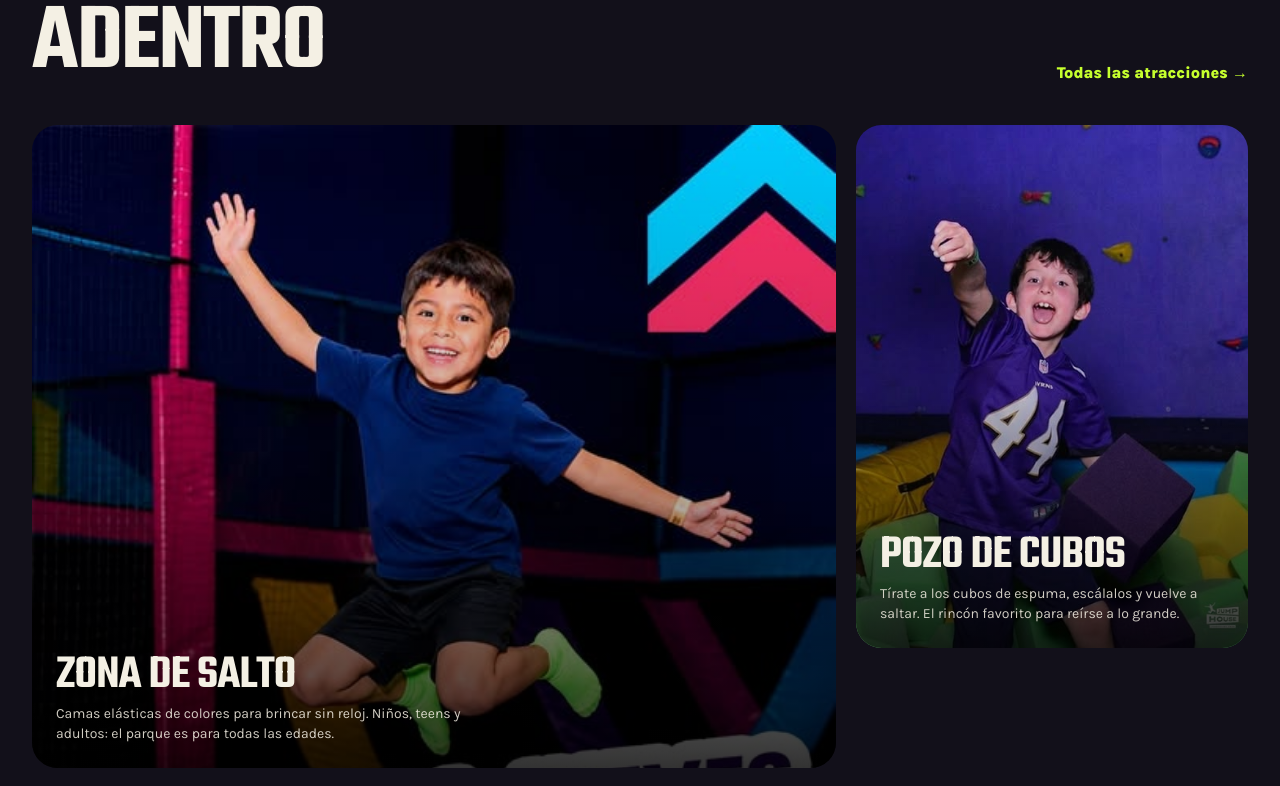
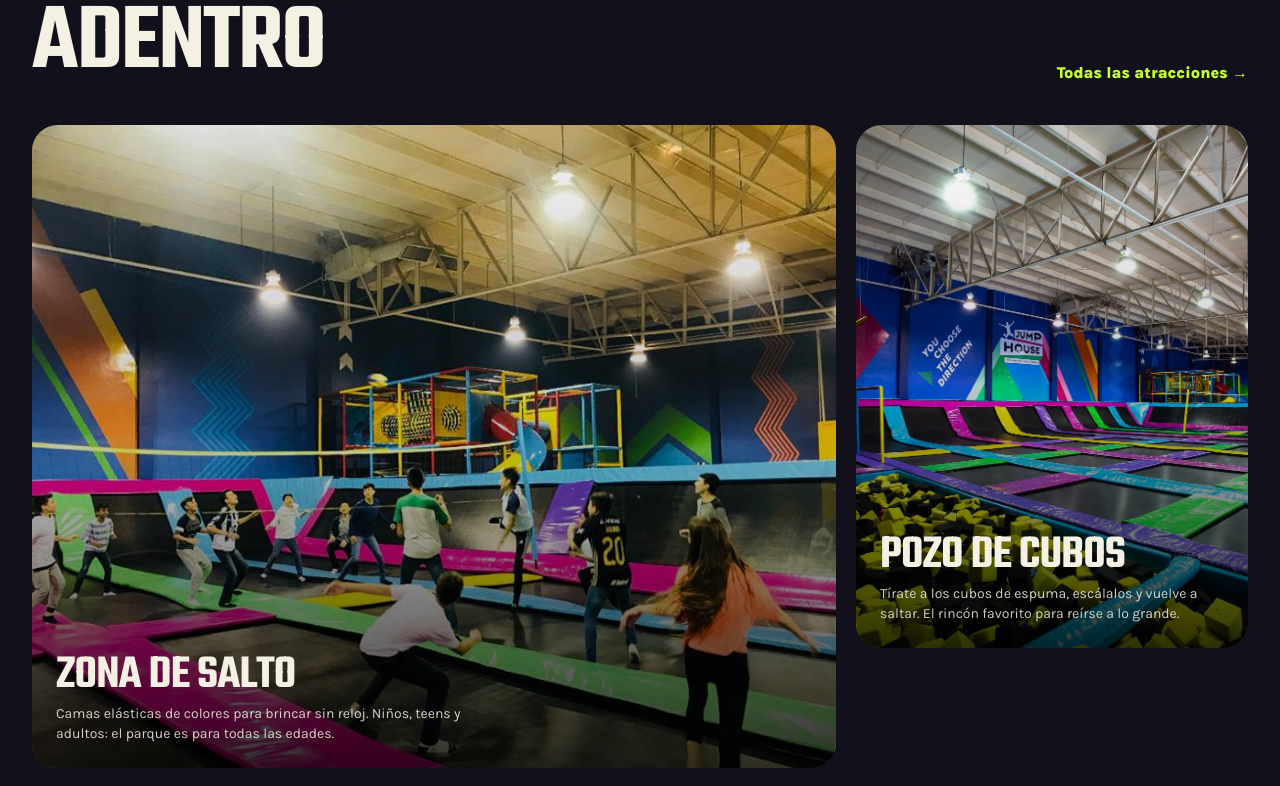
Before and after one commit to alfonsoestradav/jumphouse-mx, a Next.js app: page / in a window 1280 px wide. Shown: the part 1860-2646 px from the top of the page. Built offline with nearby package versions, Linux system fonts and the light colour scheme.

Commit message:
Usa fotos de Google Maps en las atracciones que encajan.

```diff
--- a/app/atracciones/page.tsx
+++ b/app/atracciones/page.tsx
@@ -35,11 +35,13 @@ export default function AtraccionesPage() {
                 src={item.image}
                 alt={item.alt}
                 fill
-                className={
-                  item.image.includes("/maps-")
-                    ? "object-cover object-center"
-                    : "object-cover object-top"
-                }
+                className={`object-cover ${
+                  "object" in item
+                    ? item.object
+                    : item.image.includes("/maps-")
+                      ? "object-center"
+                      : "object-top"
+                }`}
                 sizes="(min-width: 1024px) 42vw, 100vw"
               />
             </div>
--- a/app/page.tsx
+++ b/app/page.tsx
@@ -130,7 +130,13 @@ export default function HomePage() {
                   src={item.image}
                   alt={item.alt}
                   fill
-                  className="object-cover object-top transition duration-500 group-hover:scale-105"
+                  className={`object-cover transition duration-500 group-hover:scale-105 ${
+                    "object" in item
+                      ? item.object
+                      : item.image.includes("/maps-")
+                        ? "object-center"
+                        : "object-top"
+                  }`}
                   sizes="(min-width: 768px) 50vw, 100vw"
                 />
                 <div className="absolute inset-0 bg-gradient-to-t from-black/80 via-black/20 to-transparent" />
--- a/lib/site.ts
+++ b/lib/site.ts
@@ -172,15 +172,16 @@ export const attractions = [
     slug: "salto-libre",
     title: "Zona de salto",
     copy: "Camas elásticas de colores para brincar sin reloj. Niños, teens y adultos: el parque es para todas las edades.",
-    image: "/images/jump.jpg",
-    alt: "Niño saltando en los trampolines de Jump House",
+    image: "/images/maps-08.jpg",
+    alt: "Gente saltando en las canchas de Jump House",
+    object: "object-[center_80%]",
   },
   {
     slug: "cubos",
     title: "Pozo de cubos",
     copy: "Tírate a los cubos de espuma, escálalos y vuelve a saltar. El rincón favorito para reírse a lo grande.",
-    image: "/images/cubos.jpg",
-    alt: "Pozo de cubos de espuma y muro de escalar en Jump House",
+    image: "/images/maps-11.jpg",
+    alt: "Pozo de cubos de espuma en Jump House",
   },
   {
     slug: "gladiadores",
@@ -193,8 +194,8 @@ export const attractions = [
     slug: "basquet",
     title: "Básquet en el aire",
     copy: "Toma carrera, salta y lanza. Canasta, pelota y trampolín al mismo tiempo.",
-    image: "/images/dunk.jpg",
-    alt: "Salto con pelota hacia la canasta en Jump House",
+    image: "/images/maps-09.jpg",
+    alt: "Canastas de básquet sobre los trampolines de Jump House",
   },
   {
     slug: "escalar",
@@ -214,8 +215,8 @@ export const attractions = [
     slug: "fiestas",
     title: "Fiestas",
     copy: "El cumpleañero entra gratis. Trampolines, merienda, limonada y palomitas: la fecha se arma por WhatsApp.",
-    image: "/images/party.jpg",
-    alt: "Grupo de fiesta sobre las canchas de Jump House",
+    image: "/images/maps-07.jpg",
+    alt: "Área de fiestas en Jump House, con mesas y tobogán",
   },
 ] as const;
 
```
